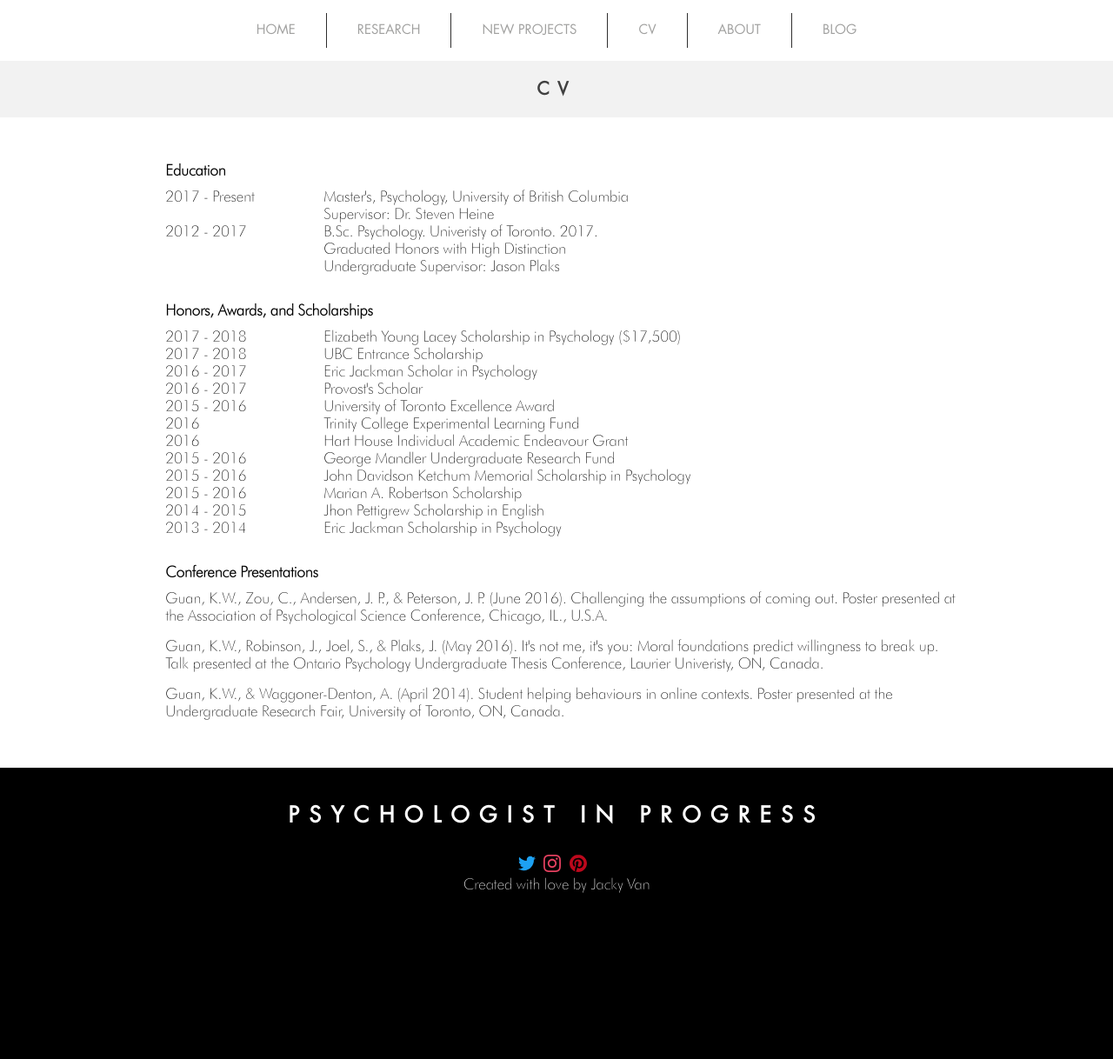
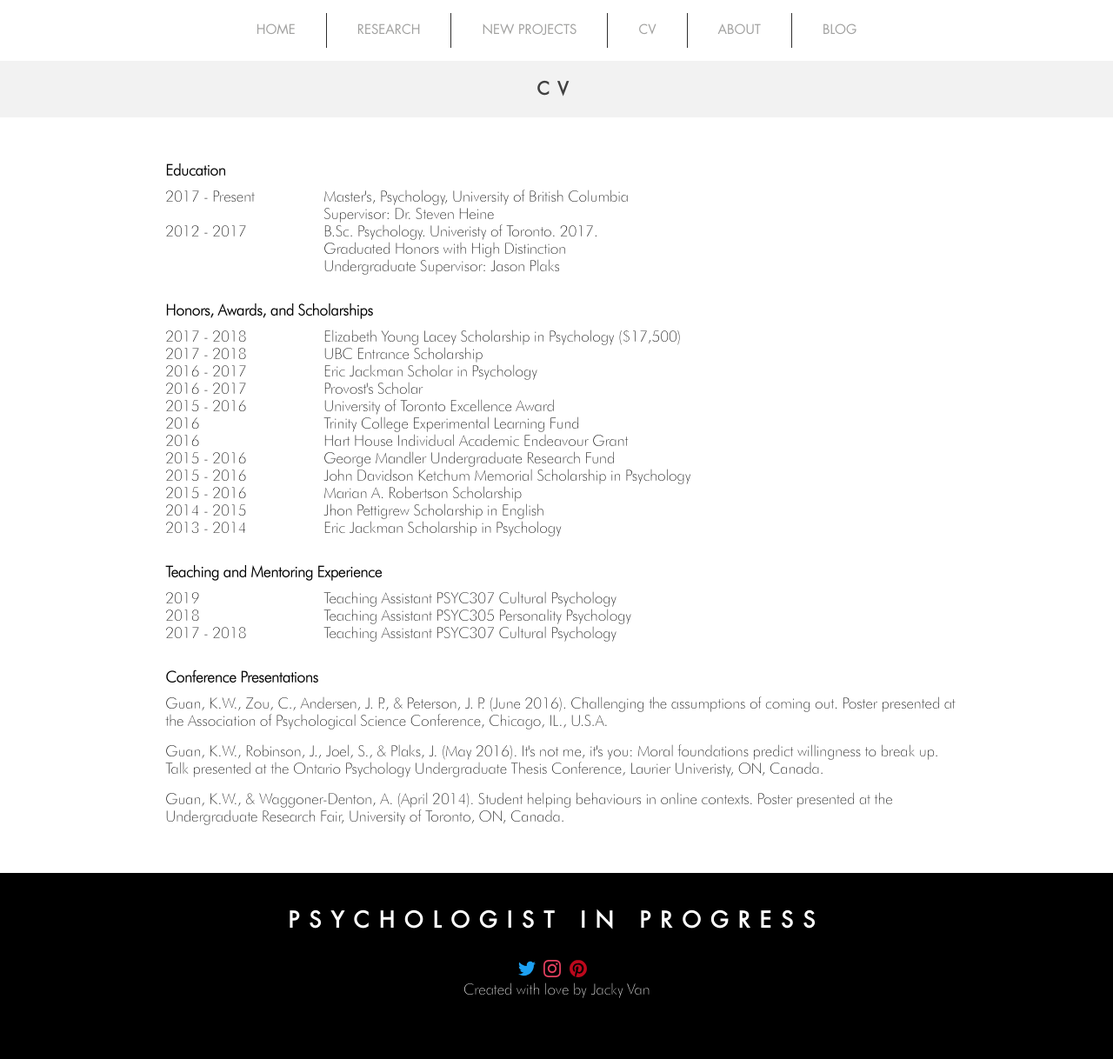
Before and after one commit to Jaacky/katewguan.com, a Jekyll site: the page built from cv/index.html, in a window 1280 px wide. Shown: the whole page at 87% size. Built offline with Jekyll 4.4.1, drawn with Linux system fonts in a browser that asks for light colours; before the commit the page ends 1097 px from its top, so only the background shows below that.

Commit message:
Adding teaching and mentoring section

```diff
--- /dev/null
+++ b/_data/teaching-and-mentoring.yml
@@ -0,0 +1,6 @@
+- date: 2019
+  details: Teaching Assistant PSYC307 Cultural Psychology
+- date: 2018
+  details: Teaching Assistant PSYC305 Personality Psychology
+- date: 2017 - 2018
+  details: Teaching Assistant PSYC307 Cultural Psychology
--- a/cv/index.html
+++ b/cv/index.html
@@ -38,6 +38,20 @@ layout: default
         </div>
 
         <div class="cv-section">
+                <h4>Teaching and Mentoring Experience</h4>
+                {% for experience in site.data.teaching-and-mentoring %}
+                    <div class="cv-row">
+                        <div class="cv-date">
+                            <p>{{ experience.date }}</p>
+                        </div>
+                        <div class="cv-dated-content">
+                            <p>{{ experience.details }}</p>
+                        </div>
+                    </div>
+                {% endfor %}
+            </div>
+
+        <div class="cv-section">
             <h4>Conference Presentations</h4>
             {% for conference in site.data.conferences %}
                 <div class="cv-row">
```
